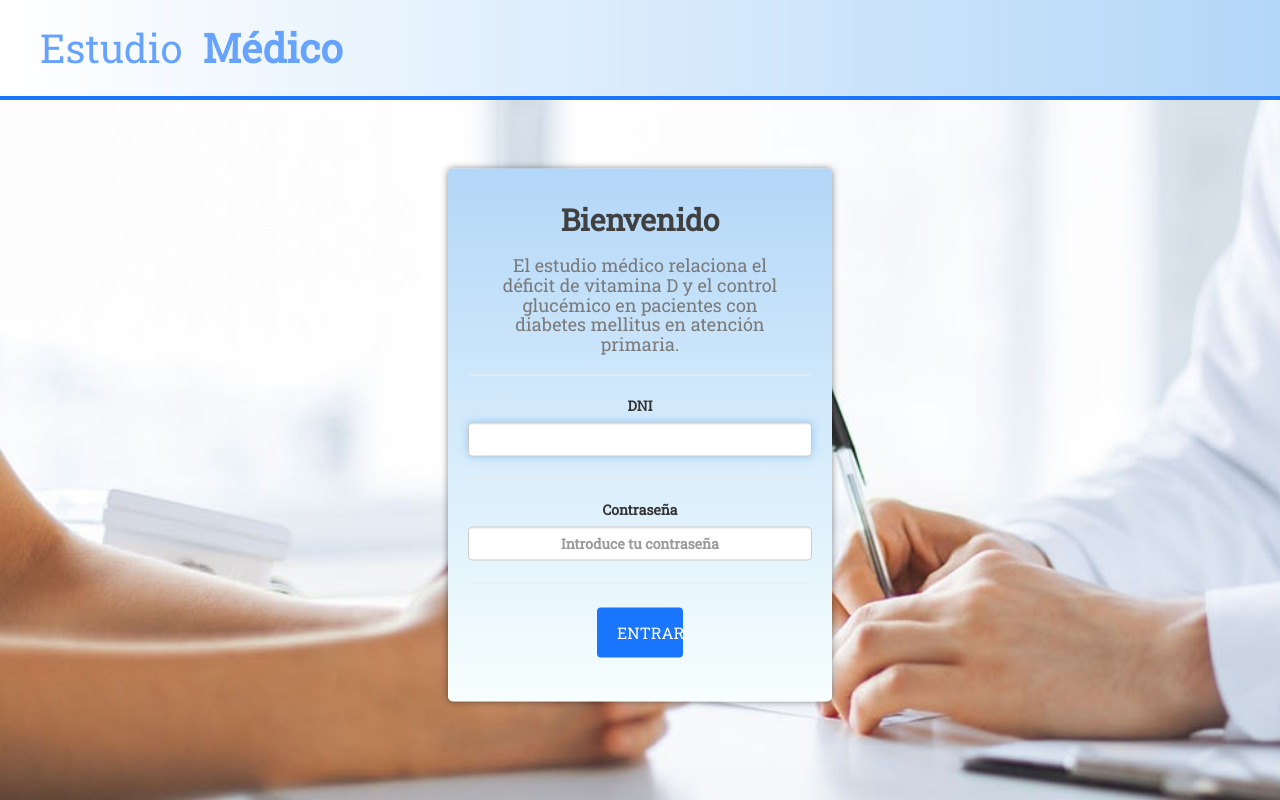
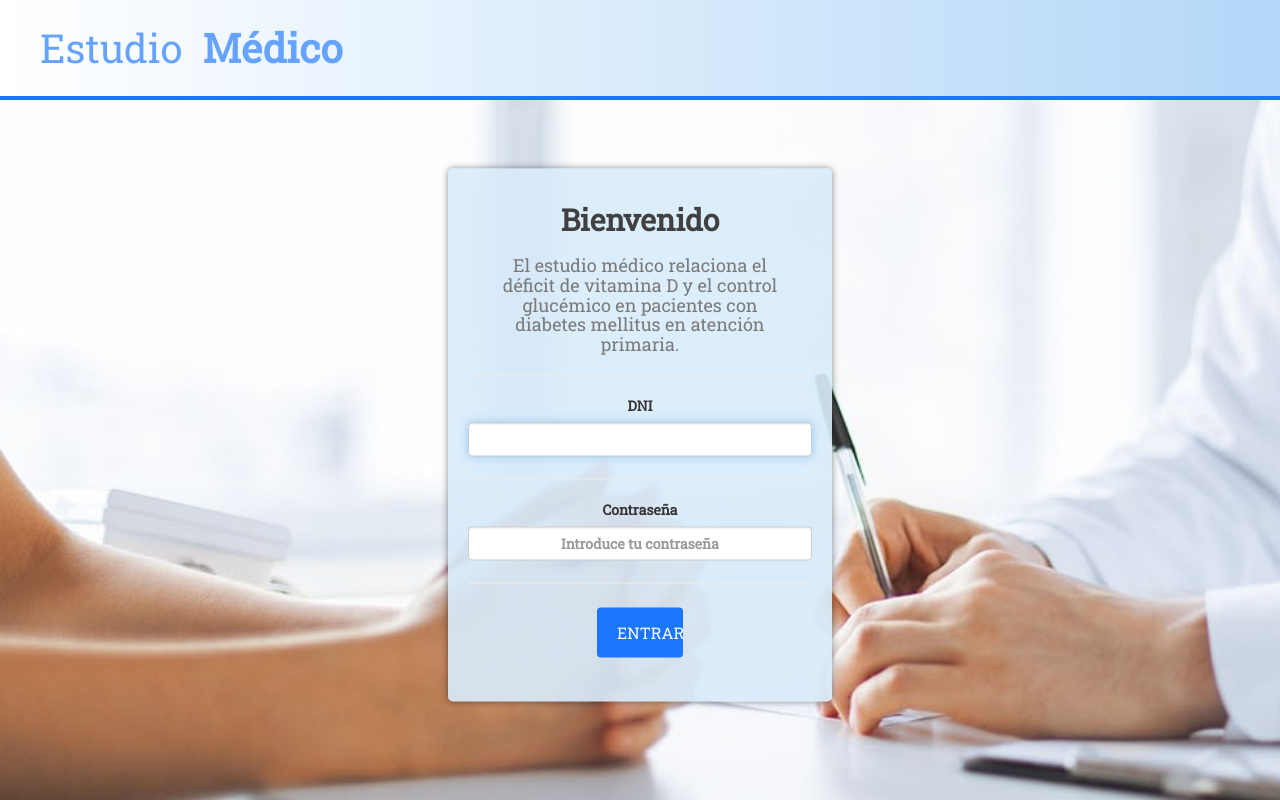
Before and after one commit to myscel/tfg-estudio-medico-front, an Angular app in the folder estudio-medico-TFG2019/: page / in a window 1280 px wide. Built offline with nearby package versions, Linux system fonts and the light colour scheme.

Commit message:
Box Login opacity implemented

```diff
--- a/estudio-medico-TFG2019/src/app/components/login/login.component.css
+++ b/estudio-medico-TFG2019/src/app/components/login/login.component.css
@@ -51,14 +51,7 @@ button {
       margin-right: -50%;
       transform: translate(-50%, -50%);
 
-      background: rgba(205,252,252,1);
-      background: -moz-linear-gradient(top, rgb(179, 215, 248) 0%, rgba(247,255,254,1) 100%);
-      background: -webkit-gradient(left top, left bottom, color-stop(0%, rgb(179, 215, 248)), color-stop(100%, rgba(247,255,254,1)));
-      background: -webkit-linear-gradient(top, rgb(179, 215, 248) 0%, rgba(247,255,254,1) 100%);
-      background: -o-linear-gradient(top, rgb(179, 215, 248) 0%, rgba(247,255,254,1) 100%);
-      background: -ms-linear-gradient(top, rgb(179, 215, 248) 0%, rgba(247,255,254,1) 100%);
-      background: linear-gradient(to bottom, rgb(179, 215, 248) 0%, rgba(247,255,254,1) 100%);
-      filter: progid:DXImageTransform.Microsoft.gradient( startColorstr='#cdfcfc', endColorstr='#f7fffe', GradientType=0 );
+      background-color: rgba(217, 236, 251, 0.9);
   }
 
   input{
```
